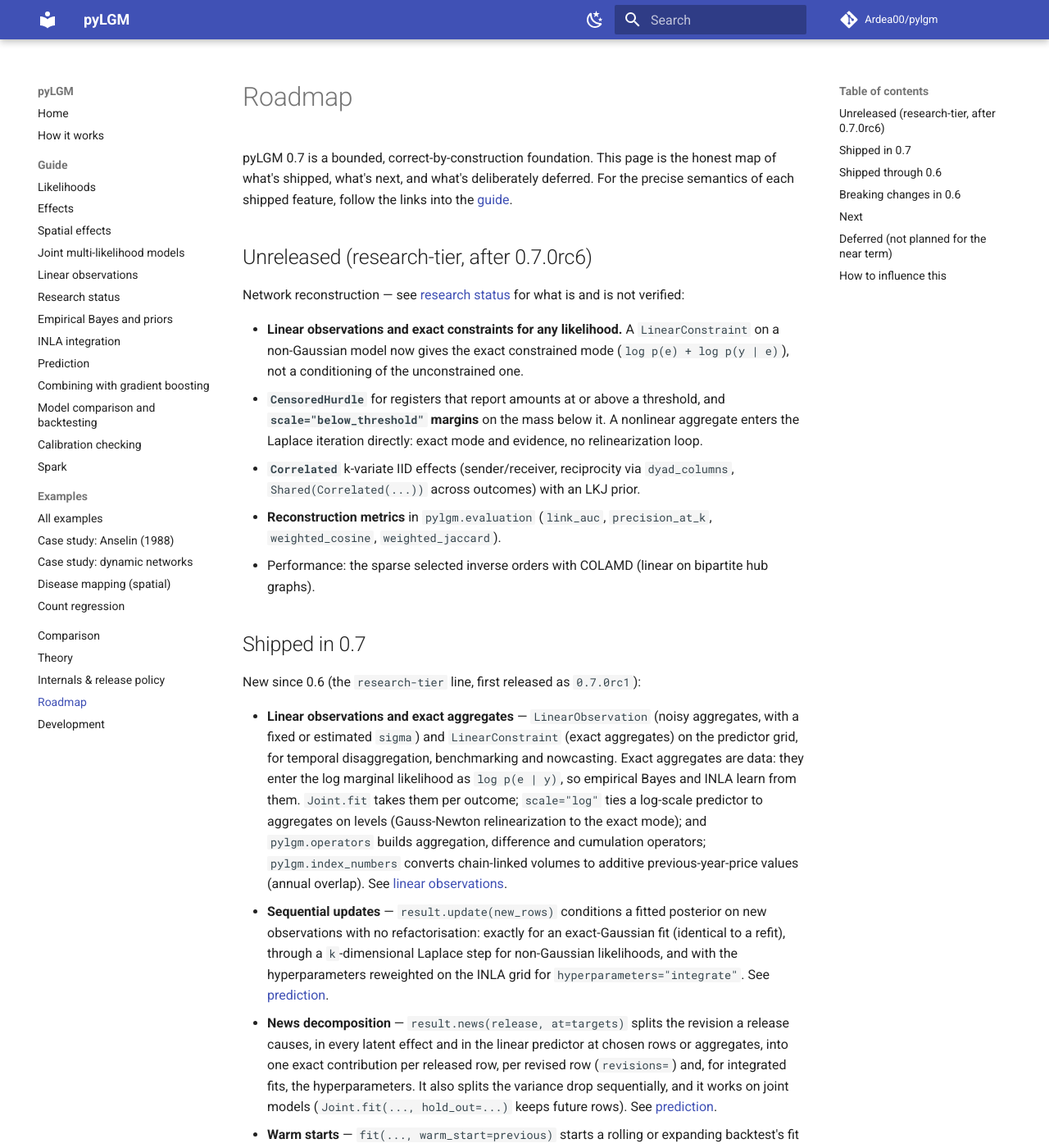
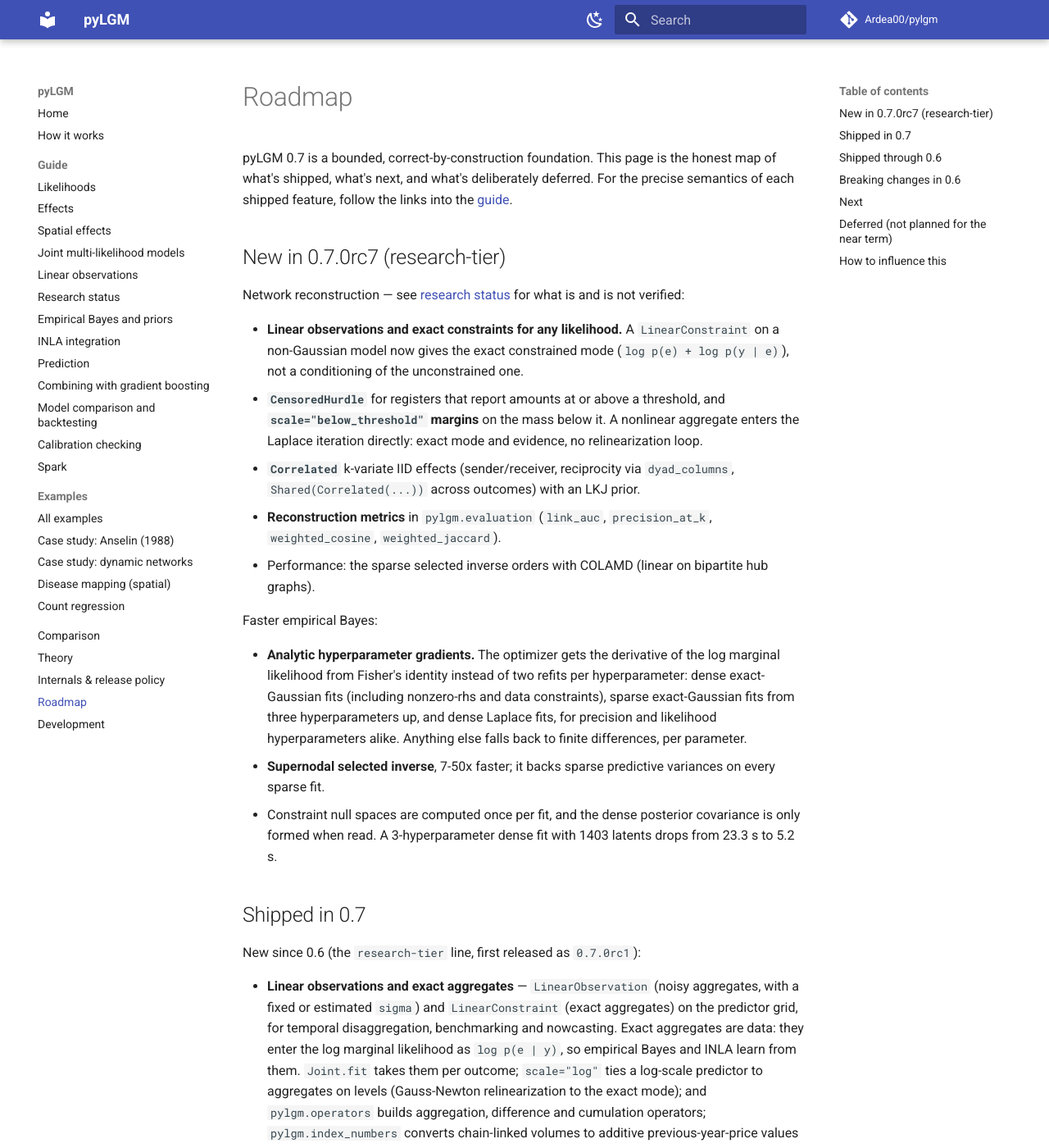
Before and after one commit to Ardea00/pylgm, an MkDocs documentation site: the page built from docs/roadmap.md, in a window 1280 px wide and 1400 px high. Shown: the whole window at 82% size. Built offline with MkDocs 1.6.1 and Material for MkDocs 9.7.7, drawn with Linux system fonts in a browser that asks for light colours; comment, search, counter and statistics services are not loaded; the version menu is left out.

Commit message:
release: 0.7.0rc7
Co-Authored-By: Claude Opus 5.5 <noreply@anthropic.com>

```diff
--- a/docs/roadmap.md
+++ b/docs/roadmap.md
@@ -5,7 +5,7 @@ honest map of what's shipped, what's next, and what's deliberately deferred.
 For the precise semantics of each shipped feature, follow the links into the
 [guide](index.md).
 
-## Unreleased (research-tier, after 0.7.0rc6)
+## New in 0.7.0rc7 (research-tier)
 
 Network reconstruction — see [research status](research-status.md) for what is
 and is not verified:
@@ -23,6 +23,20 @@ and is not verified:
   `precision_at_k`, `weighted_cosine`, `weighted_jaccard`).
 - Performance: the sparse selected inverse orders with COLAMD (linear on
   bipartite hub graphs).
+
+Faster empirical Bayes:
+
+- **Analytic hyperparameter gradients.** The optimizer gets the derivative of
+  the log marginal likelihood from Fisher's identity instead of two refits per
+  hyperparameter: dense exact-Gaussian fits (including nonzero-rhs and data
+  constraints), sparse exact-Gaussian fits from three hyperparameters up, and
+  dense Laplace fits, for precision and likelihood hyperparameters alike.
+  Anything else falls back to finite differences, per parameter.
+- **Supernodal selected inverse**, 7-50x faster; it backs sparse predictive
+  variances on every sparse fit.
+- Constraint null spaces are computed once per fit, and the dense posterior
+  covariance is only formed when read. A 3-hyperparameter dense fit with 1403
+  latents drops from 23.3 s to 5.2 s.
 
 ## Shipped in 0.7
 
--- a/pyproject.toml
+++ b/pyproject.toml
@@ -4,7 +4,7 @@ build-backend = "hatchling.build"
 
 [project]
 name = "pylgm"
-version = "0.7.0rc6"
+version = "0.7.0rc7"
 description = "General-purpose latent Gaussian models for Python"
 readme = "README.md"
 requires-python = ">=3.11"
--- a/src/pylgm/__init__.py
+++ b/src/pylgm/__init__.py
@@ -56,7 +56,7 @@ from pylgm.pipeline import Pipeline
 from pylgm.effects.correlated import dyad_columns
 from pylgm.priors import GaussianPrior, PCBYM2Phi, PCPrecision, SymmetricBeta
 
-__version__ = "0.7.0rc6"
+__version__ = "0.7.0rc7"
 
 __all__ = [
     "AR1",
```
Also changed, not shown: 2 other files.
